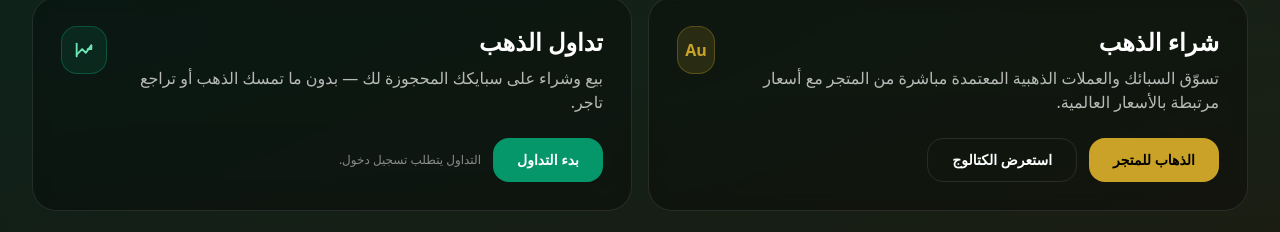
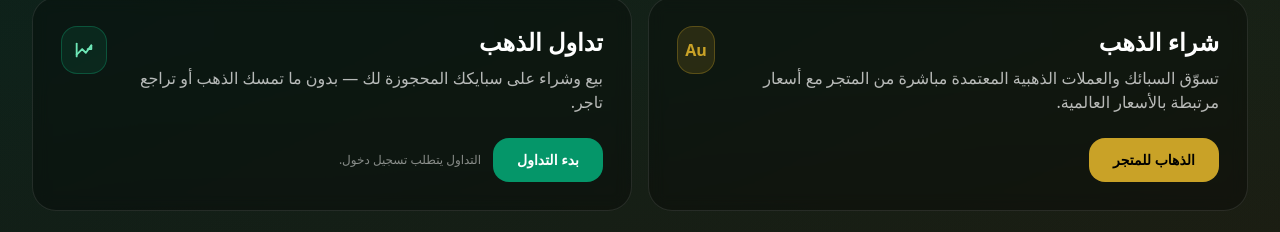
Before and after one commit to MohamedElbaloty/Gold, a React (Create React App) app in the folder frontend/: page / in a window 1280 px wide. Shown: the part 385-617 px from the top of the page. Built offline with nearby package versions, Linux system fonts and the light colour scheme; no server answers.

Commit message:
Remove browse catalog button from landing
Remove the 'Browse catalog' CTA from the landing page buy-gold card, leaving only the main store entry button.

```diff
--- a/frontend/src/pages/HomePage.js
+++ b/frontend/src/pages/HomePage.js
@@ -18,7 +18,6 @@ const HomePage = () => {
           ? 'تسوّق السبائك والعملات الذهبية المعتمدة مباشرة من المتجر مع أسعار مرتبطة بالأسعار العالمية.'
           : 'Shop certified bullion and gold coins with pricing linked to global markets.',
       buyCta: lang === 'ar' ? 'الذهاب للمتجر' : 'Go to Store',
-      browseCatalog: lang === 'ar' ? 'استعرض الكتالوج' : 'Browse catalog',
       tradeTitle: lang === 'ar' ? 'تداول الذهب' : 'Trade Gold',
       tradeDesc:
         lang === 'ar'
@@ -88,12 +87,6 @@ const HomePage = () => {
                   >
                     {labels.buyCta}
                   </Link>
-                  <Link
-                to="/store/catalog"
-                    className="inline-flex items-center justify-center h-11 px-6 rounded-2xl border border-gray-200 dark:border-white/10 bg-white/70 dark:bg-transparent text-gray-900 dark:text-white text-sm font-semibold hover:bg-gray-50 dark:hover:bg-white/5"
-                  >
-                    {labels.browseCatalog}
-                  </Link>
                 </div>
               </div>
 
```
